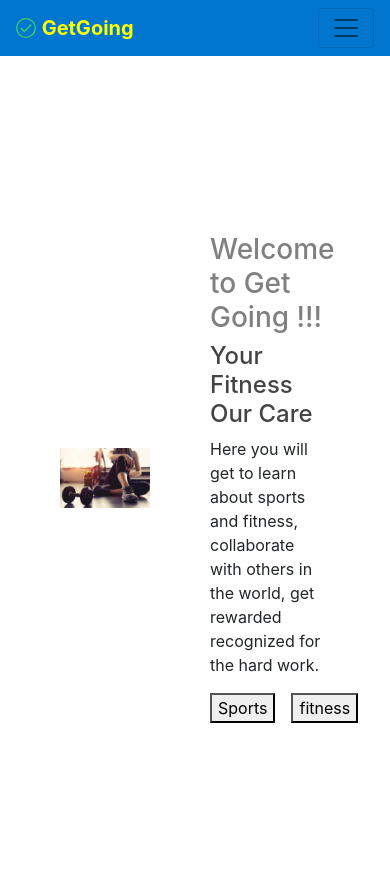
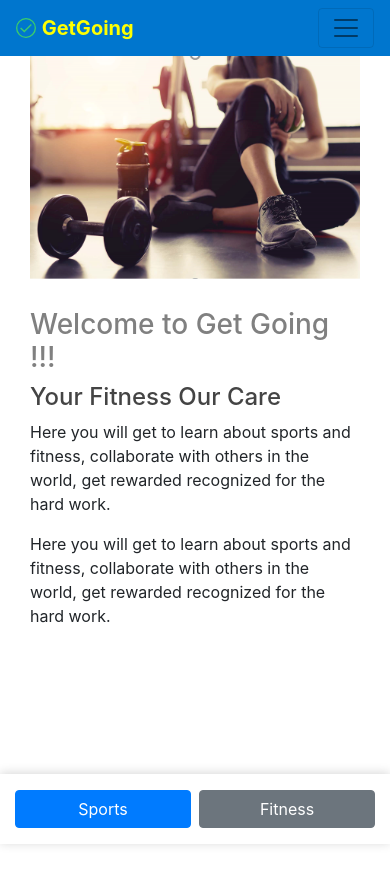
Before and after one commit to 07tiru07/GetGoing, a React (Create React App) app: page / in a window 390 px wide. Shown: the top 884 px of the page. Built offline with nearby package versions, Linux system fonts and the light colour scheme.

Commit message:
welcome page

```diff
--- a/src/App.css
+++ b/src/App.css
@@ -7,14 +7,17 @@
   pointer-events: none;
 }
 main {
-  height: 100%;
+  height: calc(100% - 56px);
 }
+
 html{
   height: 100%;
 }
+
 body{
   height: 100%;
 }
+
 header {
   top: 0;
   position: fixed;
@@ -57,3 +60,95 @@ header {
   display: flex;
   align-items: center;
 }
+
+@media only screen and (max-width: 576px) {
+
+  main {
+      top: 60px;
+  }
+  .margin-bottom-145 {
+      margin-bottom: 145px;
+  }
+  .margin-bottom-61 {
+      margin-bottom: 61px;
+  }
+  .attest-success-img {
+      order: 0;
+      margin-top: 25px;
+      margin-bottom: 25px;
+  }
+  .attest-success-pointers {
+      padding-bottom: 68px;
+  }
+  .desktop_visible_footer {
+      display: block;
+      position: fixed;
+      left: 50%;
+      bottom: 20px;
+      transform: translate(-50%, -50%);
+      margin: 0 auto;
+  }
+  .dds__container-fluid {
+      flex-direction: column;
+      height: auto;
+  }
+  .container-fluid .wel-img {
+      order: 1;
+  }
+  .container-fluid .wel-header {
+      order: 0;
+      margin-top: 29px;
+      margin-bottom: 11px;
+  }
+  .dds__container-fluid .rts-para {
+      display: none;
+  }
+  .dds__container-fluid .rts-para-mobile {
+      display: block;
+      order: 2;
+      margin-bottom: 25px;
+  }
+  .privacy-copyright-mobile {
+      margin-bottom: 80px;
+      order: 3;
+  }
+  .footer-div {
+      bottom: 0;
+      background-color: white;
+      left: 0px;
+      position: fixed;
+      width: 100%;
+      padding: 16px 15px 14px 15px;
+      -webkit-box-shadow: 0px -1px 10px rgba(0, 0, 0, 0.16);
+      -moz-box-shadow: 0px -1px 10px rgba(0, 0, 0, 0.16);
+      box-shadow: 0px -1px 10px rgba(0, 0, 0, 0.16);
+  }
+  .screening-buttons {
+    position: fixed;
+    bottom: 0px;
+    width: 100%;
+    left: 0px;
+}
+.screening-button-mobile {
+  background-color: #FFFFFF;
+  -webkit-box-shadow: 0px -1px 10px rgba(0, 0, 0, 0.16);
+  -moz-box-shadow: 0px -1px 10px rgba(0, 0, 0, 0.16);
+  box-shadow: 0px -1px 10px rgba(0, 0, 0, 0.16);
+  padding: 16px 15px 16px 15px;
+}
+}
+
+@media only screen and (min-width: 992px) {
+  .screening-buttons-width {
+      width: 340px;
+  }
+  .ResponseButton {
+      width: 340px;
+  }
+  .search-container {
+      width: 340px;
+  }
+  .typeahead-search-container {
+      width: 340px;
+  }
+}
--- a/src/Home.js
+++ b/src/Home.js
@@ -3,27 +3,44 @@ import { ReactComponent as WelcomeImg } from "./tst.svg";
 
 const Home = () => {
   return (
-    <div className="h-100 container-fluid d-flex align-items-center">
-        <div className="col-1"></div>
-        <div className="col-4"><WelcomeImg /></div>
-        <div className="col-1"></div>
-        <div className="col-5">
+    <div className="h-100 container-fluid d-sm-flex align-items-center">
+        <div className="col-0 col-sm-1"></div>
+        <div className="col-12 col-sm-4 wel-img"><WelcomeImg /></div>
+        <div className="col-0 col-sm-1"></div>
+        <div className="col-12 col-sm-5 wel-header">
           <h3 style={{ color: "#808080" }}>Welcome to Get Going !!!</h3>
             <h4 style={{ color: "#444444" }}>Your Fitness Our Care</h4>
             <p>
             Here you will get to learn about sports and fitness, collaborate with others in the world,
             get rewarded recognized for the hard work.
             </p>
-            <div className="d-flex">
-              <div >
-                <button>Sports</button>
-              </div>
-                <div className="pl-3">
-                  <button >fitness</button>
+            <p>
+            Here you will get to learn about sports and fitness, collaborate with others in the world,
+            get rewarded recognized for the hard work.
+            </p>
+            <div className="screening-buttons d-sm-block">
+                  <div className="d-flex screening-buttons-width screening-button-mobile">
+                    {/* <Link to={allConditionsNotAgree ? '/attestationSuccess' : '/attestationFailure'}> */}
+                    <button
+                      type="button"
+                      id=""
+                      className="btn w-50 btn-primary text-truncate"
+                      onClick={()=>{}}
+                    >
+                      Sports
+                    </button>
+                    <button
+                      type="button"
+                      id=""
+                      className="btn screening-cancel-button w-50 ml-2 btn-secondary text-truncate"
+                      onClick={()=>{}}
+                    >
+                      Fitness
+                    </button>
+                  </div>
                 </div>
-            </div>
         </div>
-        <div className="col-1"></div>
+        <div className="col-0 col-sm-1"></div>
     </div>
   );
 };
--- a/src/Sports.js
+++ b/src/Sports.js
@@ -1,9 +1,13 @@
 const Sports = () => {
     return (
-      <h2>
-      Sports
-
-    </h2>
+      <div className="card" style="width:400px">
+        <img className="card-img-top" src="img_avatar1.png" alt="Card image"/>
+        <div className="card-body">
+          <h4 className="card-title">John Doe</h4>
+          <p className="card-text">Some example text.</p>
+          <a href="#" class="btn btn-primary">See Profile</a>
+        </div>
+    </div>
     );
   };
 
--- a/src/index.js
+++ b/src/index.js
@@ -5,13 +5,10 @@ import App from './App';
 import reportWebVitals from './reportWebVitals';
 
 ReactDOM.render(
-  <React.StrictMode>
-    <App />
-  </React.StrictMode>,
+    <App />,
   document.getElementById('root')
 );
 
 // If you want to start measuring performance in your app, pass a function
 // to log results (for example: reportWebVitals(console.log))
 // or send to an analytics endpoint. Learn more: https://bit.ly/CRA-vitals
-reportWebVitals();
```
